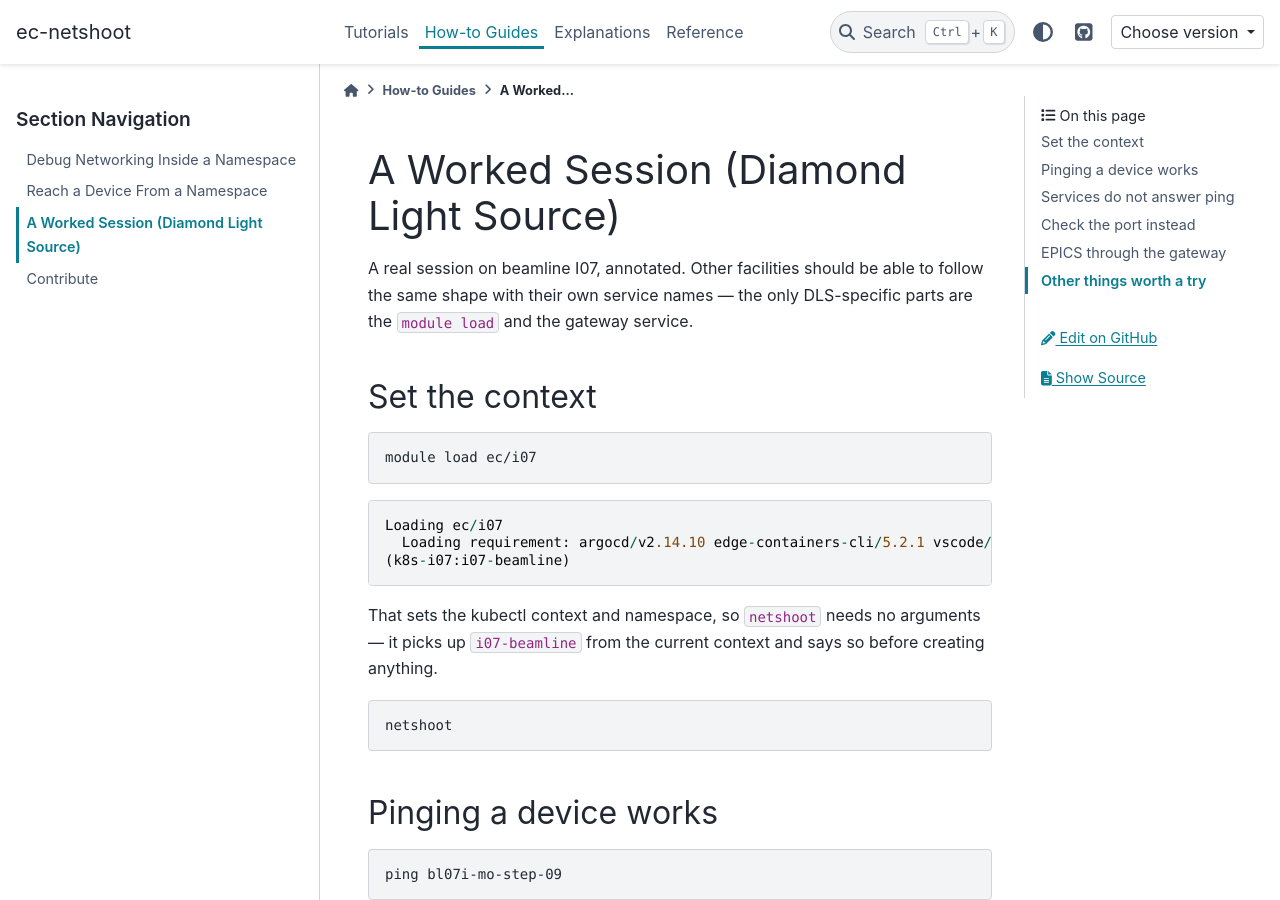
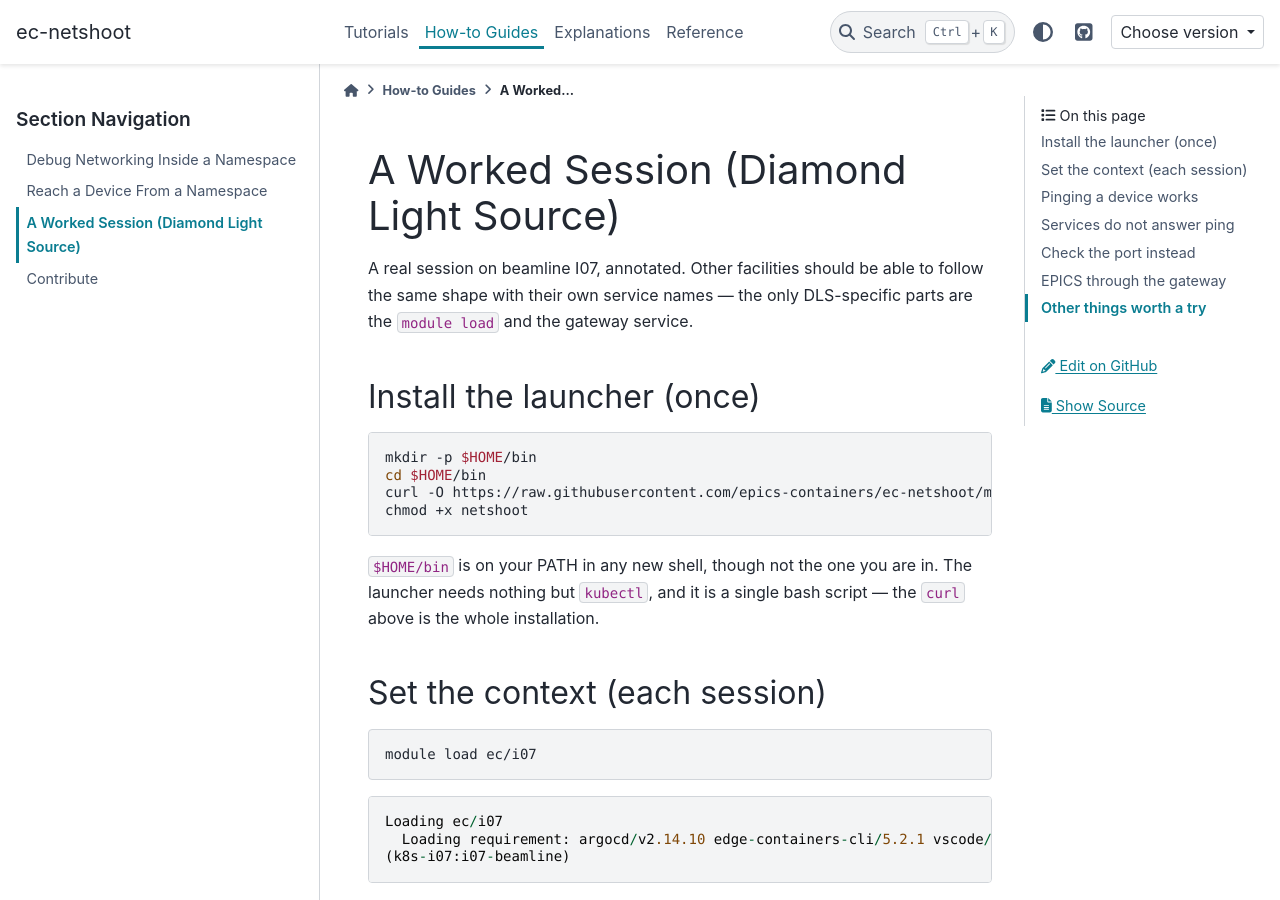
Before and after one commit to epics-containers/ec-netshoot, a Sphinx documentation site: the page built from docs/how-to/dls-worked-example.md, in a window 1280 px wide and 900 px high. Built offline with Sphinx 7.4.7 and the PyData theme 0.15.4, drawn with Linux system fonts in a browser that asks for light colours.

Commit message:
docs: add the launcher install step to the DLS page
So the page is self-contained: a DLS user can scan one page from curl to a
working caget without hopping to the tutorial.

Co-Authored-By: Claude Opus 5 <noreply@anthropic.com>
Claude-Session: https://claude.ai/code/session_01CrQ9i51UccrVqQYdoopx9F

````diff
--- a/docs/how-to/dls-worked-example.md
+++ b/docs/how-to/dls-worked-example.md
@@ -4,7 +4,20 @@ A real session on beamline I07, annotated. Other facilities should be able to
 follow the same shape with their own service names — the only DLS-specific
 parts are the `module load` and the gateway service.
 
-## Set the context
+## Install the launcher (once)
+
+```bash
+mkdir -p $HOME/bin
+cd $HOME/bin
+curl -O https://raw.githubusercontent.com/epics-containers/ec-netshoot/main/netshoot
+chmod +x netshoot
+```
+
+`$HOME/bin` is on your PATH in any new shell, though not the one you are in.
+The launcher needs nothing but `kubectl`, and it is a single bash script — the
+`curl` above is the whole installation.
+
+## Set the context (each session)
 
 ```bash
 module load ec/i07
````
